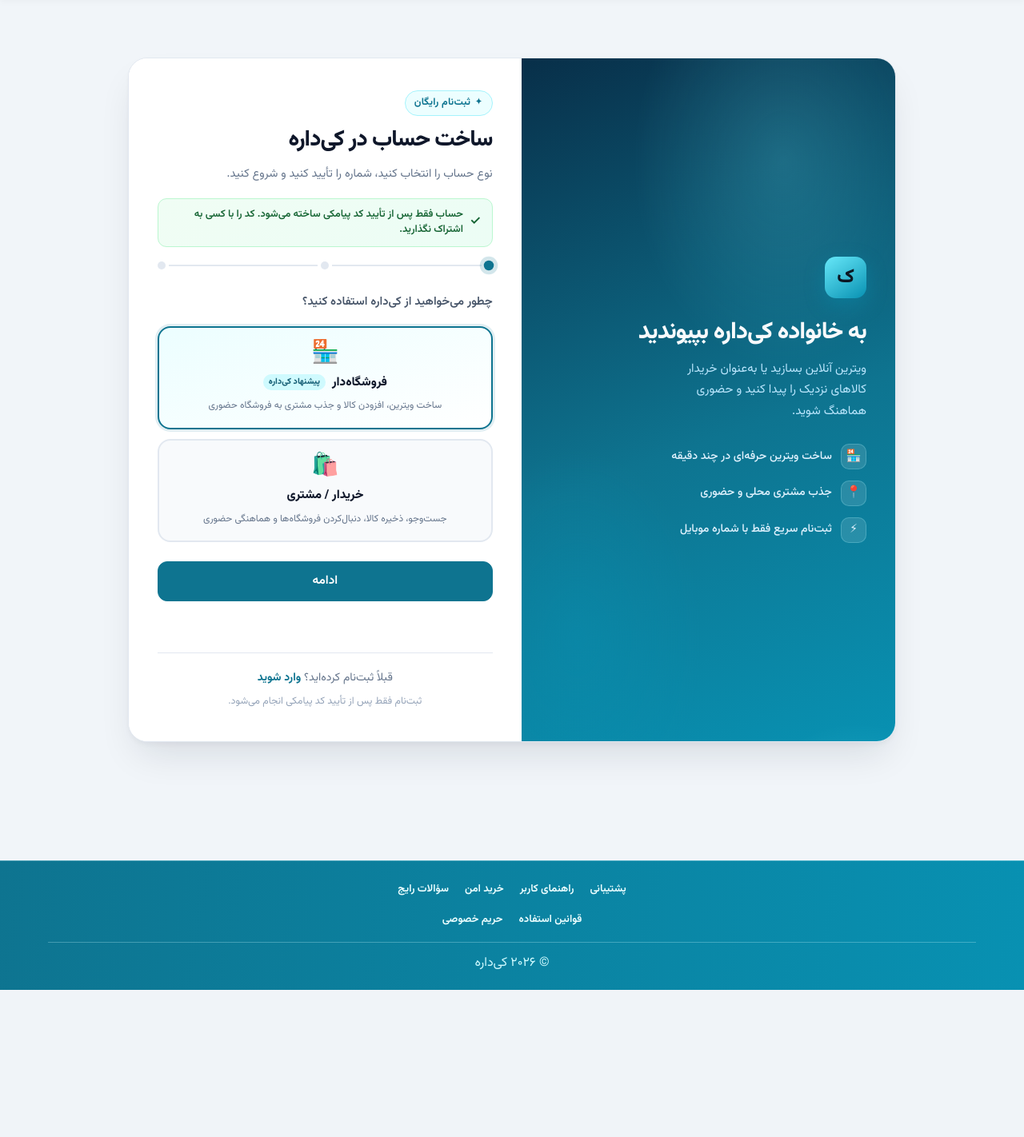
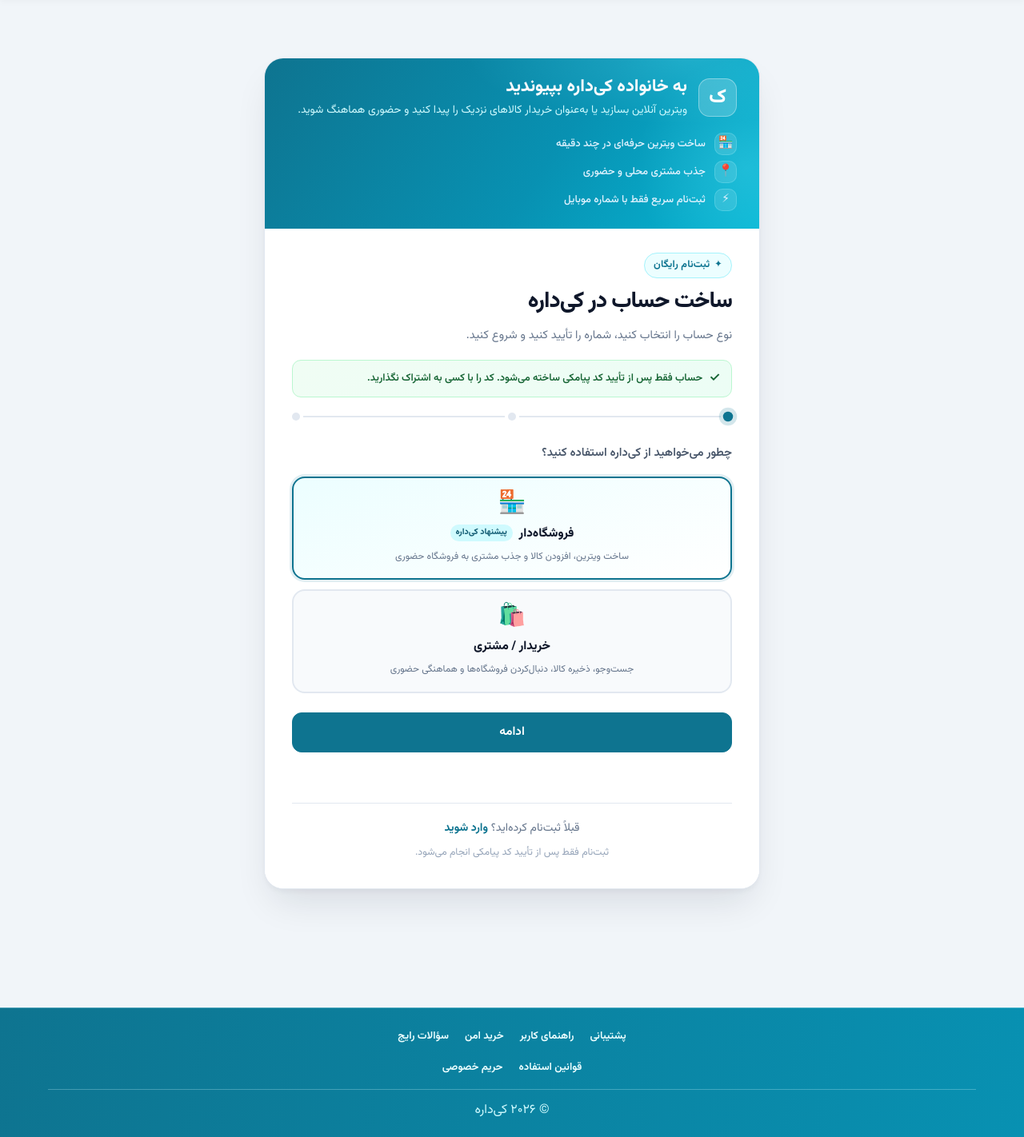
Before and after one commit to Tahmoures54/kidareh-pf, a Flask app: page /register in a window 1280 px wide. Shown: the part 64-1486 px from the top of the page at 80% size. Before the commit the page ends 1302 px from the top, so only its background shows below. Run offline with Flask 3, Linux system fonts and the light colour scheme; parts of the project's set-up code (start-up, migrations or seed data) failed here and were passed over.

Commit message:
style(register): move turquoise welcome panel above form

```diff
--- a/static/css/auth-pages.css
+++ b/static/css/auth-pages.css
@@ -659,7 +659,77 @@
 }
 
 
-/* Registration form stays single-column at every viewport width. */
+/* Registration: single-column composition with the turquoise welcome panel above the form. */
+.auth-page[data-auth-mode="register"] .auth-shell {
+  grid-template-columns: minmax(0, 1fr);
+  width: min(620px, 100%);
+  margin-inline: auto;
+}
+
+.auth-page[data-auth-mode="register"] .auth-visual {
+  display: flex;
+  min-height: 0;
+  padding: 22px 28px;
+  justify-content: flex-start;
+  background:
+    radial-gradient(ellipse 80% 70% at 85% 0%, rgba(103, 232, 249, 0.24), transparent 55%),
+    linear-gradient(125deg, #0E7490 0%, #0891B2 58%, #06B6D4 100%);
+}
+
+.auth-page[data-auth-mode="register"] .auth-visual-inner {
+  display: grid;
+  grid-template-columns: auto minmax(0, 1fr);
+  column-gap: 14px;
+  align-items: center;
+}
+
+.auth-page[data-auth-mode="register"] .auth-brand-mark {
+  grid-row: 1 / span 2;
+  width: 48px;
+  height: 48px;
+  margin: 0;
+  background: rgba(255, 255, 255, 0.18);
+  border: 1px solid rgba(255, 255, 255, 0.35);
+  color: #FFFFFF;
+  box-shadow: none;
+}
+
+.auth-page[data-auth-mode="register"] .auth-visual h2 {
+  margin: 0 0 4px;
+  font-size: clamp(1.12rem, 2.4vw, 1.35rem);
+  letter-spacing: 0;
+}
+
+.auth-page[data-auth-mode="register"] .auth-visual p {
+  max-width: none;
+  margin: 0;
+  font-size: 0.86rem;
+  line-height: 1.65;
+  color: #CFFAFE;
+}
+
+.auth-page[data-auth-mode="register"] .auth-benefits {
+  grid-column: 1 / -1;
+  display: grid;
+  grid-template-columns: minmax(0, 1fr);
+  gap: 7px;
+  margin-top: 16px;
+}
+
+.auth-page[data-auth-mode="register"] .auth-benefits li {
+  font-size: 0.82rem;
+}
+
+.auth-page[data-auth-mode="register"] .auth-benefits .benefit-icon {
+  width: 28px;
+  height: 28px;
+  flex-basis: 28px;
+}
+
+.auth-page[data-auth-mode="register"] .auth-panel {
+  padding: 30px 34px 28px;
+}
+
 .auth-page[data-auth-mode="register"] .auth-role-grid {
   grid-template-columns: minmax(0, 1fr);
 }
```
Also changed, not shown: other parts of static/css/auth-pages.css (+68 -2 lines).
